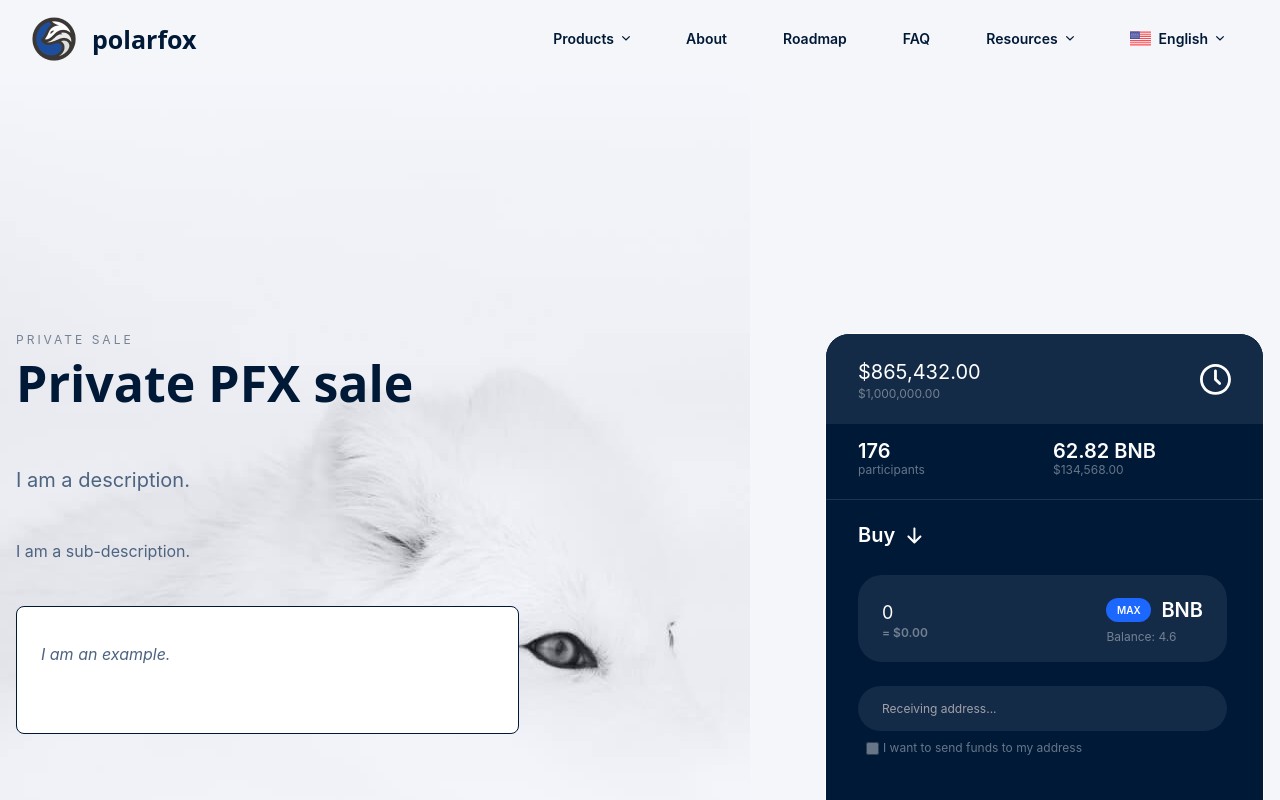
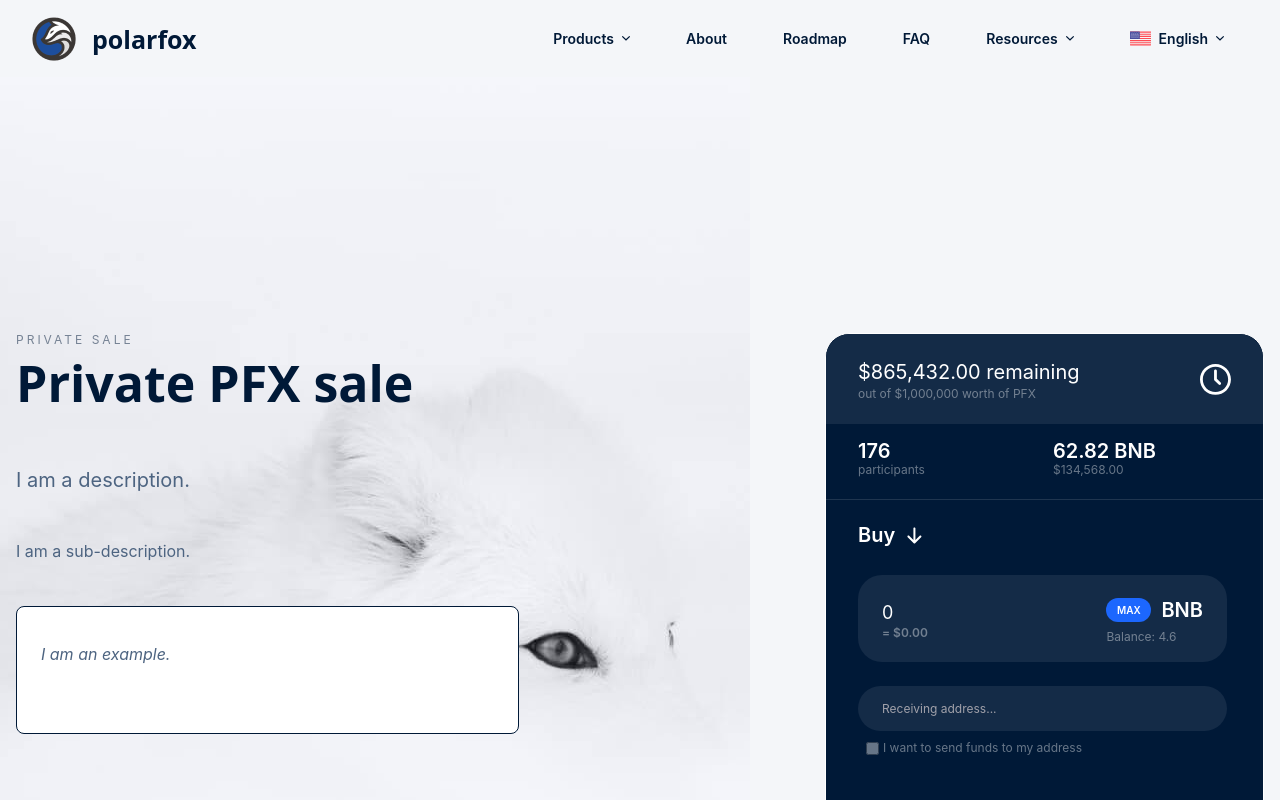
Before and after one commit to Polarfox-DEX/polarfox-web, a Next.js app: page /private-sale in a window 1280 px wide. Shown: the top 800 px of the page. Built offline with nearby package versions, Linux system fonts and the light colour scheme.

Commit message:
Redo private sale countdown

```diff
--- a/components/private-sale/PrivateSaleInterface.tsx
+++ b/components/private-sale/PrivateSaleInterface.tsx
@@ -46,13 +46,9 @@ export function PrivateSaleInterface({ className }: SectionProps) {
           {new Intl.NumberFormat('en-US', {
             style: 'currency',
             currency: 'USD'
-          }).format(soldLeft)}
-          <SideText>
-            {new Intl.NumberFormat('en-US', {
-              style: 'currency',
-              currency: 'USD'
-            }).format(TOTAL_TO_BUY)}
-          </SideText>
+          }).format(soldLeft)}{' '}
+          remaining
+          <SideText>out of $1,000,000 worth of PFX</SideText>
         </div>
         <Clock />
       </div>
```
